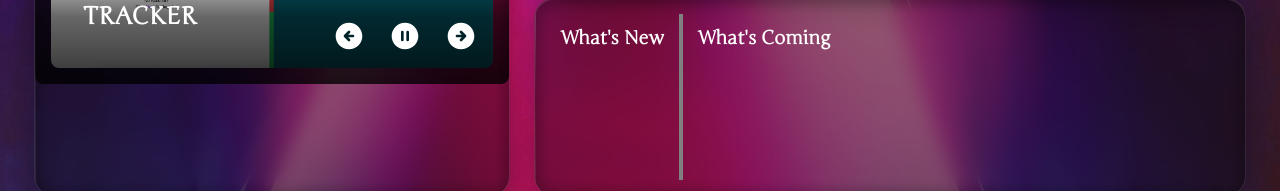
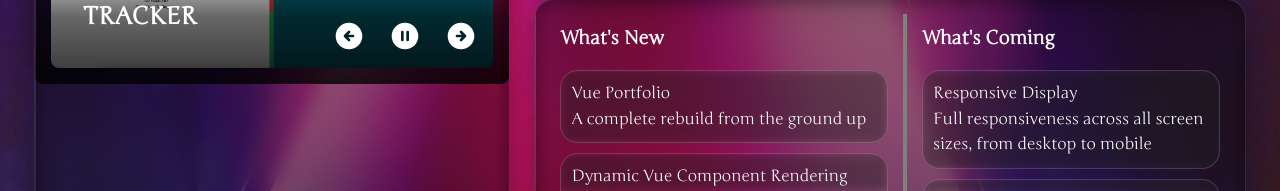
Before and after one commit to elysableu/portfolio, a Vue app: page / in a window 1280 px wide. Shown: the part 609-800 px from the top of the page. Built offline with nearby package versions, Linux system fonts and the light colour scheme.

Commit message:
Finish base FeaturedNew and FeturedSoon card components

```diff
--- a/src/components/home/featured/FeaturedNew.vue
+++ b/src/components/home/featured/FeaturedNew.vue
@@ -1,13 +1,65 @@
 <script setup lang="ts">
+import type { NewFeature } from '@/types/data.models';
 
+  interface Props {
+    nContent: NewFeature
+  }
+
+  defineProps<Props>()
 </script>
 
 <template>
-  <div>
+  <div class="new-container glass-card-inner">
+    <span class="n-icon-wrapper">
+      <img
+        v-if="nContent.content.icon"
+        :alt="nContent.title"
+        :src="nContent.content.icon"
+        class="n-icon"
+      />
+    </span>
+    <span class="n-details-container">
+      <div class="n-title">
+        {{ nContent.title }}
+      </div>
+      <div class="n-tagline">
+        {{ nContent.content.tagline }}
+      </div>
+    </span>
+    <div>
 
+    </div>
   </div>
 </template>
 
 <style scoped>
+  .new-container {
+    display: flex;
+    border-radius: 18px;
+    padding: 10px;
+  }
 
+  .n-icon-wrapper {
+
+  }
+
+  .n-icon {
+
+  }
+
+  .n-details-container {
+
+  }
+
+  .n-banner {
+
+  }
+
+  .n-title {
+
+  }
+
+  .n-tagline {
+
+  }
 </style>
--- a/src/components/home/featured/FeaturedSoon.vue
+++ b/src/components/home/featured/FeaturedSoon.vue
@@ -1,13 +1,58 @@
 <script setup lang="ts">
+import type { SoonFeature } from '@/types/data.models';
 
+  interface Props {
+    sContent: SoonFeature
+  }
+
+  defineProps<Props>()
 </script>
 
 <template>
-  <div>
-
+ <div class="soon-container glass-card-inner">
+    <span class="s-icon-wrapper">
+      <img
+        v-if="sContent.content.icon"
+        :alt="sContent.title"
+        :src="sContent.content.icon"
+        class="s-icon"
+      />
+    </span>
+    <span class="s-details-container">
+      <div class="s-title">
+        {{ sContent.title }}
+      </div>
+      <div class="s-tagline">
+        {{ sContent.content.tagline }}
+      </div>
+    </span>
   </div>
 </template>
 
 <style scoped>
+  .soon-container {
+    display: flex;
+    border-radius: 18px;
+    padding: 10px;
+  }
 
+  .s-icon-wrapper {
+
+  }
+
+  .s-icon {
+
+  }
+
+  .s-details-container {
+
+  }
+
+  .s-title {
+
+  }
+
+  .s-tagline {
+
+  }
 </style>
```
